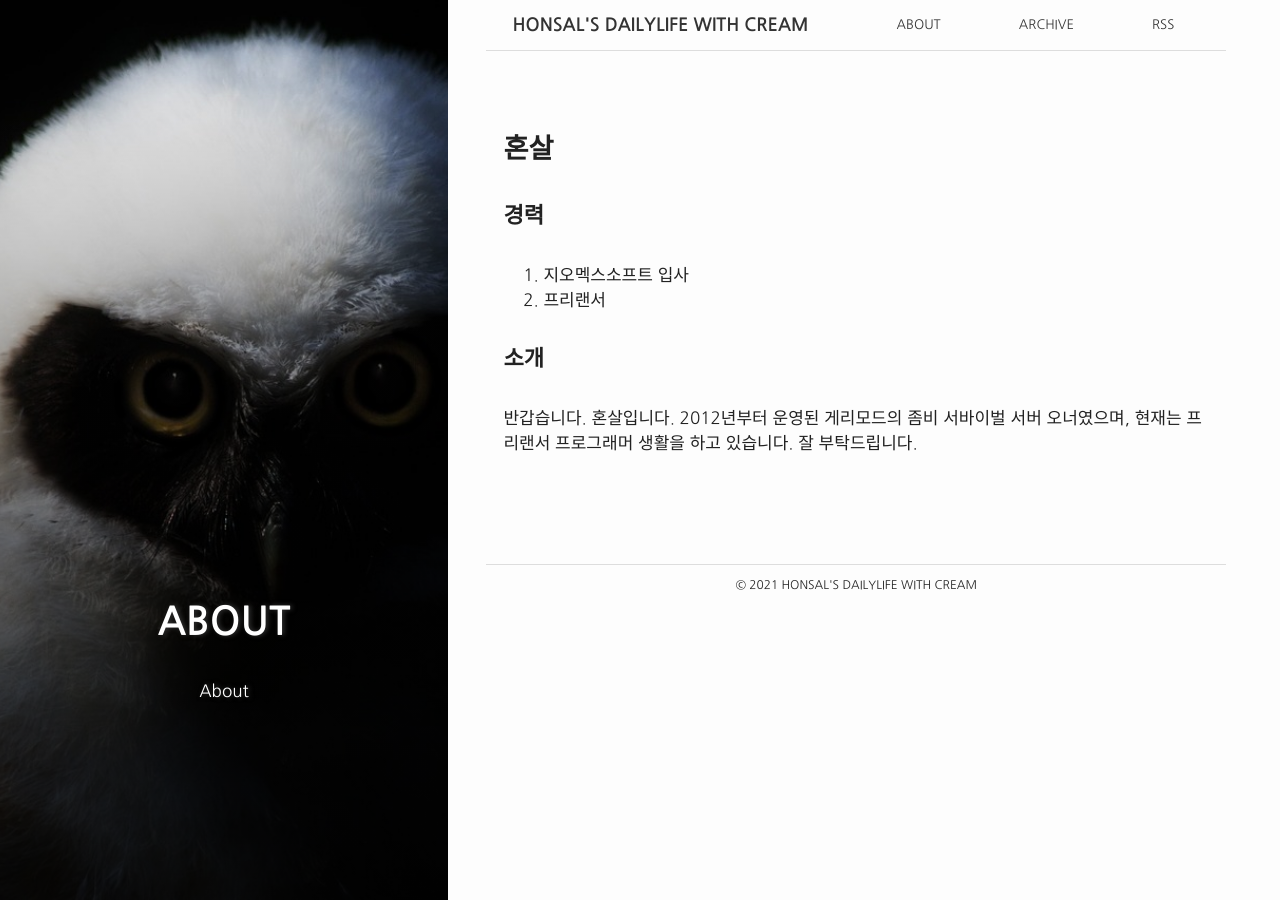
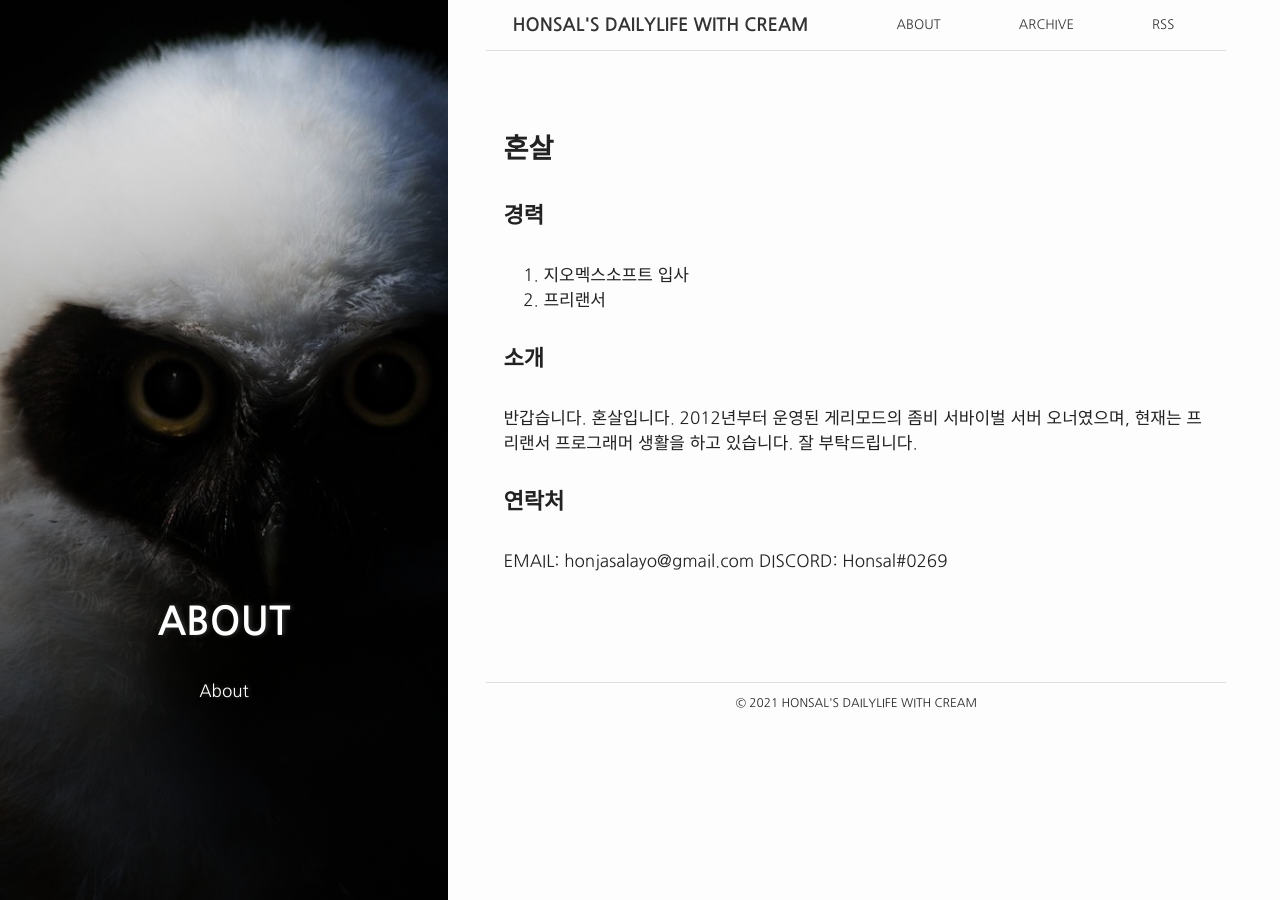
Before and after one commit to Honsal/honsal.github.io, a Jekyll site: the page built from about.md, in a window 1280 px wide. Built offline with Jekyll 4.4.1, drawn with Linux system fonts in a browser that asks for light colours.

Commit message:
연락처 추가

```diff
--- a/about.md
+++ b/about.md
@@ -18,3 +18,8 @@ active: about
 #### 소개
 
 반갑습니다. 혼살입니다. 2012년부터 운영된 게리모드의 좀비 서바이벌 서버 오너였으며, 현재는 프리랜서 프로그래머 생활을 하고 있습니다. 잘 부탁드립니다.
+
+#### 연락처
+
+EMAIL: honjasalayo@gmail.com
+DISCORD: Honsal#0269
```
